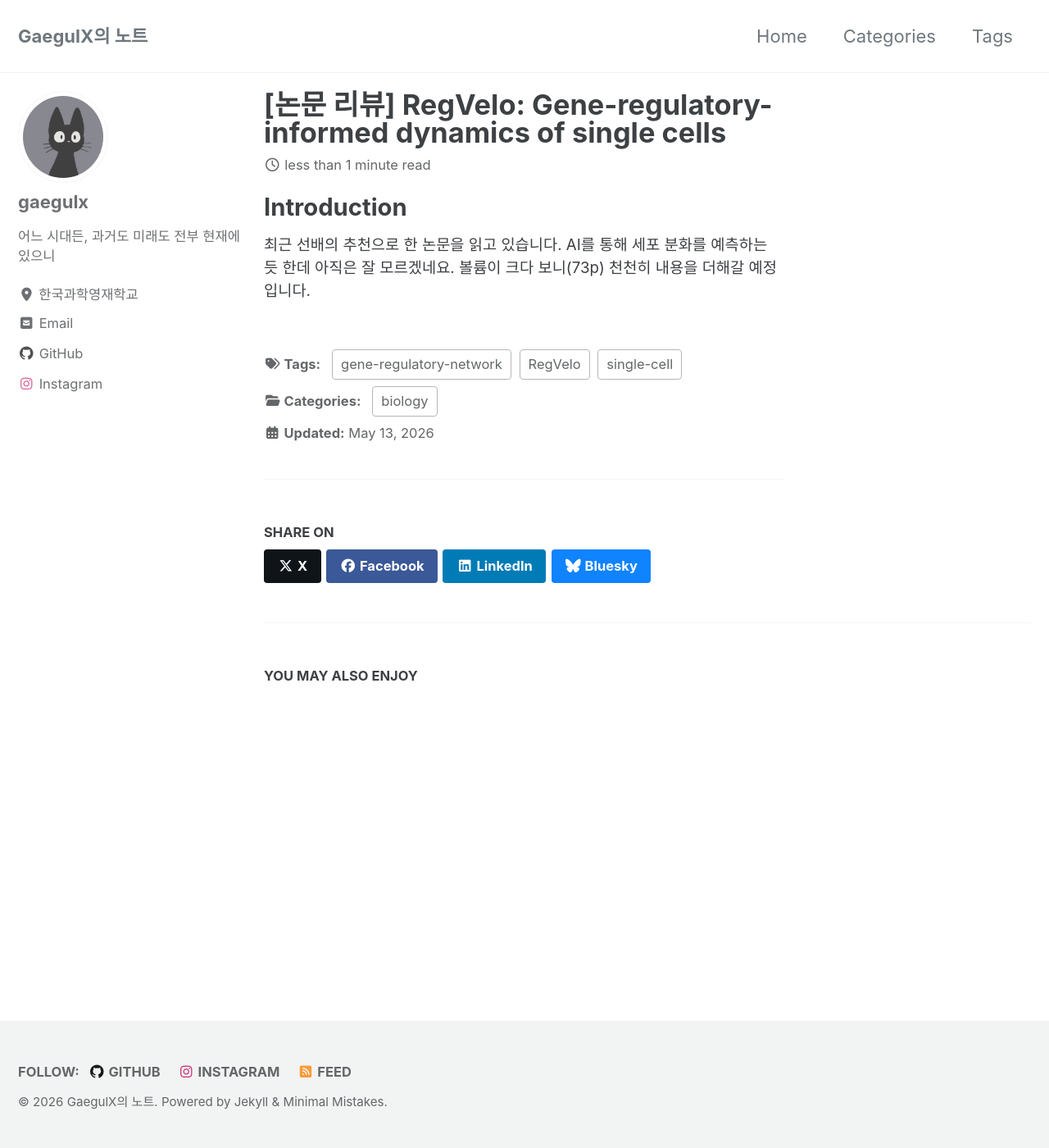
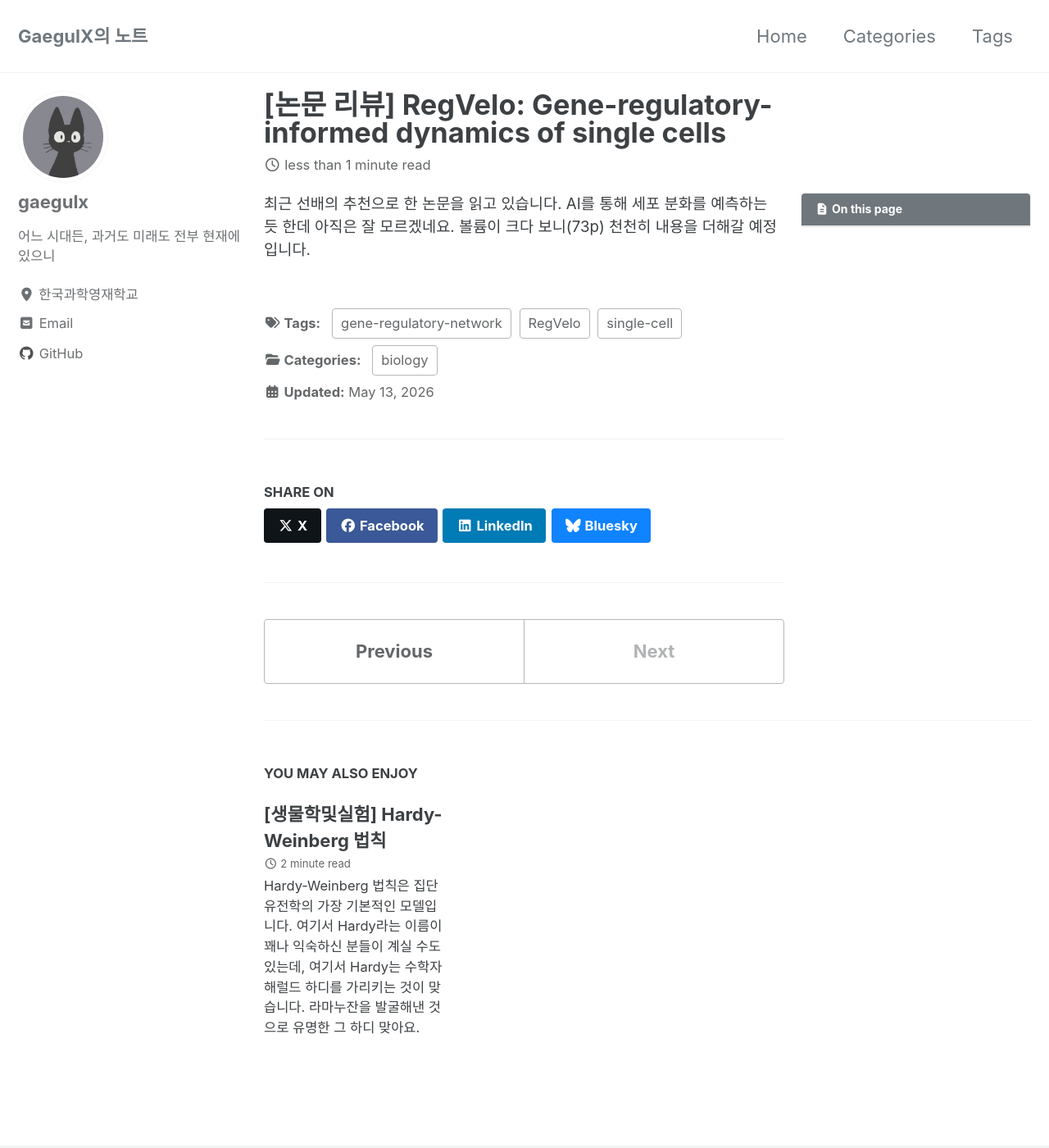
Before and after one commit to gaegulx/gaegulx.github.io, a Jekyll site: the page built from _posts/biology/2026-05-13-regvelo.md, in a window 1280 px wide and 1400 px high. Shown: the whole window at 82% size. Built offline with Jekyll 4.4.1, drawn with Linux system fonts in a browser that asks for light colours; cached includes are drawn as plain includes; part of the change alters nothing that is shown.

Commit message:
chore: Write abt Hardy-Weinberg

```diff
--- a/_config.yml
+++ b/_config.yml
@@ -136,9 +136,6 @@ author:
     - label: "GitHub"
       icon: "fab fa-fw fa-github"
       url: "https://github.com/gaegulx"
-    - label: "Instagram"
-      icon: "fab fa-fw fa-instagram"
-      url: "https://instagram.com/gong.spaghetti"
 
 # Site Footer
 footer:
@@ -159,9 +156,6 @@ footer:
     - label: "Bitbucket"
       icon: "fab fa-fw fa-bitbucket"
       # url:
-    - label: "Instagram"
-      icon: "fab fa-fw fa-instagram"
-      url: "https://instagram.com/gong.spaghetti"
   since: "2026"
 
 
--- a/_includes/scripts.html
+++ b/_includes/scripts.html
@@ -29,7 +29,7 @@
 {% endif %}
 
 <!-- ADDING LATEX -->
-<script type="text/javascript" async src="https://cdnjs.cloudflare.com/ajax/libs/mathjax/2.7.5/latest.js?config=Tex-MML-AM_CHTML">
+<script type="text/javascript" async src="https://cdn.mathjax.org/mathjax/latest/MathJax.js?config=TeX-MML-AM_CHTML">
 </script>
 
 <script type="text/x-mathjax-config">
--- /dev/null
+++ b/_posts/biology/2026-05-13-hardy-weinberg.md
@@ -0,0 +1,45 @@
+---
+title: "[생물학및실험] Hardy-Weinberg 법칙"
+layout: single
+author_profile: true
+categories:
+    - biology
+tags:
+    - genetics
+toc: true
+toc-sticky: true
+---
+Hardy-Weinberg 법칙은 집단유전학의 가장 기본적인 모델입니다. 여기서 Hardy라는 이름이 꽤나 익숙하신 분들이 계실 수도 있는데, 여기서
+Hardy는 수학자 해럴드 하디를 가리키는 것이 맞습니다. 라마누잔을 발굴해낸 것으로 유명한 그 하디 맞아요.
+
+Hardy-Weinberg 법칙의 핵심은 단순합니다. **진화 요인이 없으면, 대립유전자 빈도와 유전자형 빈도는 세대가 지나도 유지된다**가 바로 그것이죠.
+이는 현실 집단을 비교하기 위한 이상적인 기준선이 되어주며, 실제 관찰값이 이 기준에서 벗어나면 어떤 진화적 압력이 작용하고 있다고 해석하기도 합니다.
+
+# Allele Frequency
+어떤 유전자 자리에 두 종류의 대립유전자 $$A$$, $$a$$가 있다고 합시다. 그러면 이에 따라 $$p$$를 $$A$$ allele의 빈도로 놓고, $$q$$를 $$a$$ allele의 빈도로 놓을 수 있습니다.
+
+이때 두 대립유전자만 존재한다고 가정하면 전체 빈도는 $$1$$이므로, $$p + q = 1$$임을 알 수 있습니다.
+
+이를 다음 세대까지 확장시켜보면 또 다른 결론을 얻을 수 있습니다. 각각의 자식 개체는 부모로부터 하나의 대립유전자를 받으므로, 두 번째 세대에서 나올 수 있는
+유전형은 $$AA, Aa, aa$$뿐입니다. 이때 각각의 비율은 $$p^2, 2pq, q^2$$이죠. (이때 $$p, q \leq 0$$, $$p + q = 1$$이어야 합니다)
+
+해당 비율은 간단한 계산으로 얻을 수 있습니다. 부모에게서 $$A$$ allele를 받을 확률이 각각 $$p$$이므로 양 부모 모두로부터 $$A$$ allele를 받아 $$AA$$형이 될 확률은 $$p \times p = p^2$$입니다. 동일하게, 부모에게서 $$a$$ allele를 받을 확률이 각각 $$q$$이므로 양 부모 모두로부터 $$a$$ allele를 받아 $$aa$$형이 될 확률은 $$q \times q = q^2$$입니다. $$Aa$$형이 될 확률은 $$p \times q = pq$$, $$aA$$형이 될 확률은 $$q \times p = pq$$인데 $$Aa$$형과 $$aA$$형은 같은 heterozygote이므로 $$Aa$$형이 될 확률은 $$p \times q + p \times q = 2 \times p \times q = 2pq$$입니다.
+
+# Example : Recessive Disease
+Hardy-Weinberg 법칙을 적용하는 경우에 대해 예시를 통해 알아봅시다. 가상의 질병 $$V$$가 발생했습니다. $$V$$는 열성 유전병으로, 형질이 $$aa$$일 때에만 발현됩니다. 인구 $$10000$$명당 $$1$$명에게 $$V$$가 발현될 때, $$10000$$명 중 몇 명이 $$V$$의 보인자일까요?
+
+$$aa$$ 유전형의 비율이 $$\frac{1}{10000}$$이므로 $$q = \sqrt{\frac{1}{10000}} = \frac{1}{100}$$입니다. 따라서 allele $$a$$의 비율은 $$0.01$$입니다. 그렇다면 정상 allele $$A$$의 비율은 $$p = 1 - q = 0.99$$가 됩니다. 보인자의 형질은 $$Aa$$이므로, 빈도는 $$2pq = 2(0.99)(0.01) = 0.0198$$ 즉 $$1.98%$$정도라는 결론을 얻을 수 없습니다. 따라서 $$10000$$명 중 $$1.98%$$인 198명이 보인자가 됩니다.
+
+# Constraints of Hardy-Weinberg Equilibrium
+Hardy-Weinberg 법칙이 제대로 적용되기 위해서는 몇가지 조건이 더해진 이상적인 상황을 가정해야 합니다.
+
+먼저, 개체들이 **유전자형과 무관하게 무작위로** 짝을 지어야 합니다. 하지만 현실에서는 이렇게 완전한 무작위 교배가 벌어지는 일은 많지 않고, 사회적 집단 등의 영향을 크게 받습니다.
+
+다음으로 특정 유전형이 다른 유전형에 비해 유리하지 않아야 합니다. 즉, **자연선택이 적용되지 않아야** 합니다. 예를 들어 $$aa$$ 개체가 번식 전에 많이 사망한다면, $$a$$ allele의 비율은 줄어들 것입니다.
+
+또한 **돌연변이도 없어야** 합니다. 새로운 allele이 생기거나 기존 allele이 다른 형태로 바뀌면 allele frequency가 바뀝니다. 현실에서는 언제나 돌연변이가 일어나므로, 완전한 Hardy-Weinberg Equilibrium이 형성되기 힘들죠.
+
+이 외에도 유전자 이동의 부재, 충분히 큰 집단 등의 요구사항이 존재합니다. 유전자 이동이 벌어지면 allele frequency가 바뀌게 되고, 집단이 작으면 우연으로도 genetic drift가 쉽게 벌어질 수 있기 때문입니다.
+
+# Closing
+Hardy-Weinberg 법칙은 집단생물학에서 집단 내에서의 요인의 존재를 알아내는 데 사용됩니다. 예를 들어, Hardy-Weinberg 법칙이 적용되지 않는 데이터가 존재할 경우 자연선택이나 근친교배, 유전자 이동 등의 요인이 작용하고 있다고 추론할 수 있죠.
--- a/_posts/biology/2026-05-13-regvelo.md
+++ b/_posts/biology/2026-05-13-regvelo.md
@@ -8,7 +8,8 @@ tags:
     - RegVelo
     - single-cell
     - gene-regulatory-network
+toc: true
+toc-sticky: true
 ---
-# Introduction
 최근 선배의 추천으로 한 논문을 읽고 있습니다. AI를 통해 세포 분화를 예측하는 듯 한데 아직은 잘 모르겠네요.
 볼륨이 크다 보니(73p) 천천히 내용을 더해갈 예정입니다.
```
